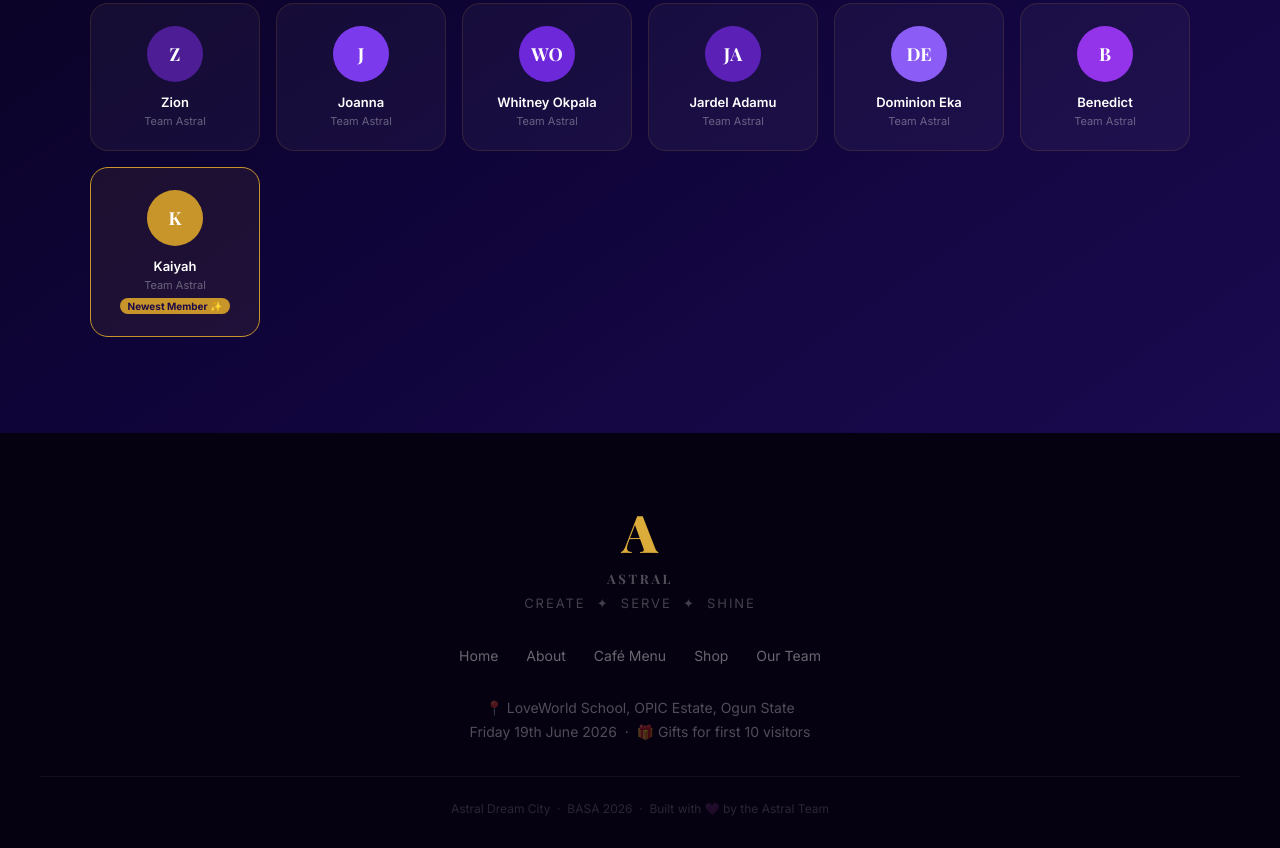
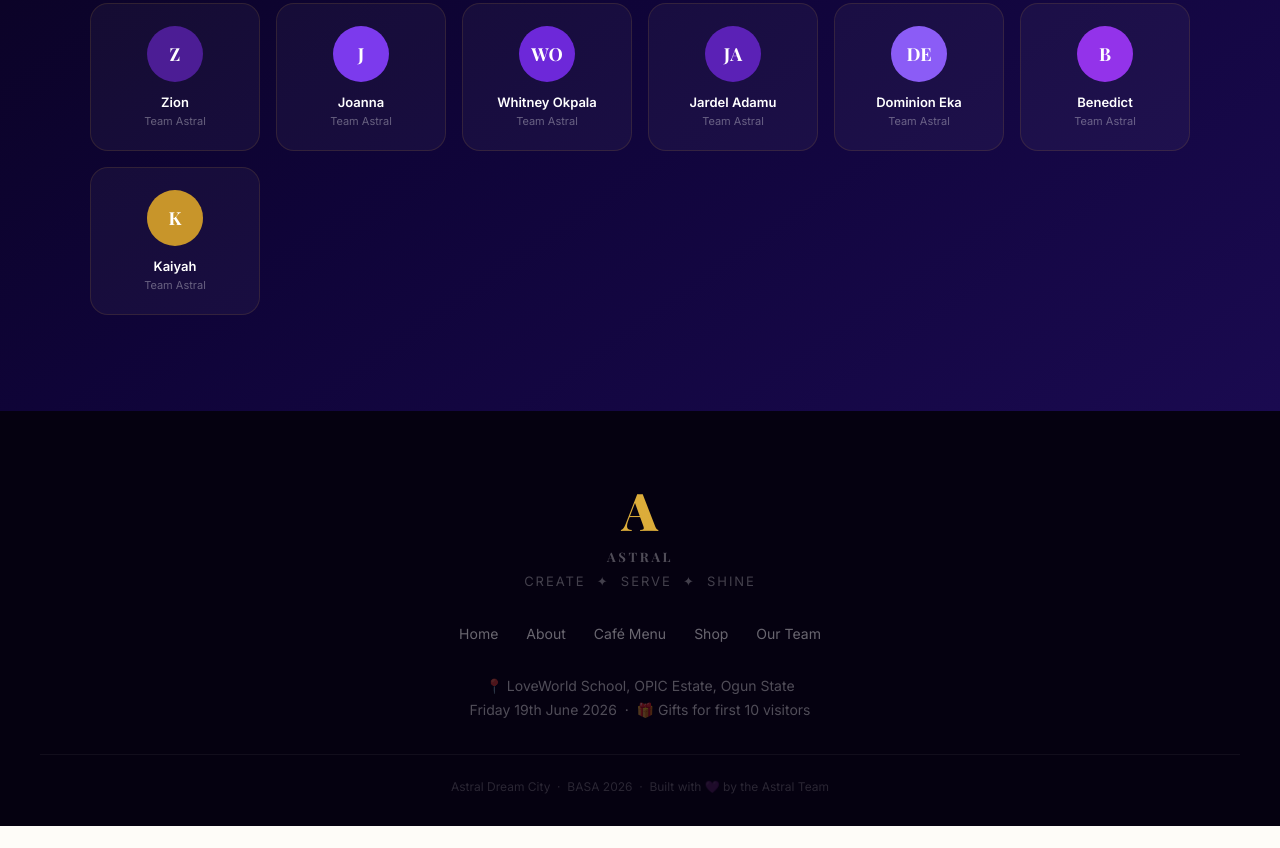
Before and after one commit to jdsleek/astral-dream-city, a website: page public/index.html in a window 1280 px wide. Shown: the part 5111-5959 px from the top of the page. After the commit the page ends 5937 px from the top, so only its background shows below. Drawn offline with nearby package versions, Linux system fonts and the light colour scheme.

Commit message:
team: remove newest flag from Kaiyah, style same as others
Co-Authored-By: Claude Sonnet 4.6 <noreply@anthropic.com>

```diff
--- a/public/index.html
+++ b/public/index.html
@@ -559,7 +559,7 @@ const teamData = [
   {n:'Deborah Abusomwan',c:'#7C3AED'},{n:'Lauren Aisabokhae',c:'#5B21B6'},{n:'Iremide Azeez',c:'#8B5CF6'},
   {n:'Zion',c:'#4C1D95'},{n:'Joanna',c:'#7C3AED'},{n:'Whitney Okpala',c:'#6D28D9'},
   {n:'Jardel Adamu',c:'#5B21B6'},{n:'Dominion Eka',c:'#8B5CF6'},{n:'Benedict',c:'#9333EA'},
-  {n:'Kaiyah',c:'#C8952A',newest:true}
+  {n:'Kaiyah',c:'#C8952A'}
 ];
 
 /* ── CART ── */
```
